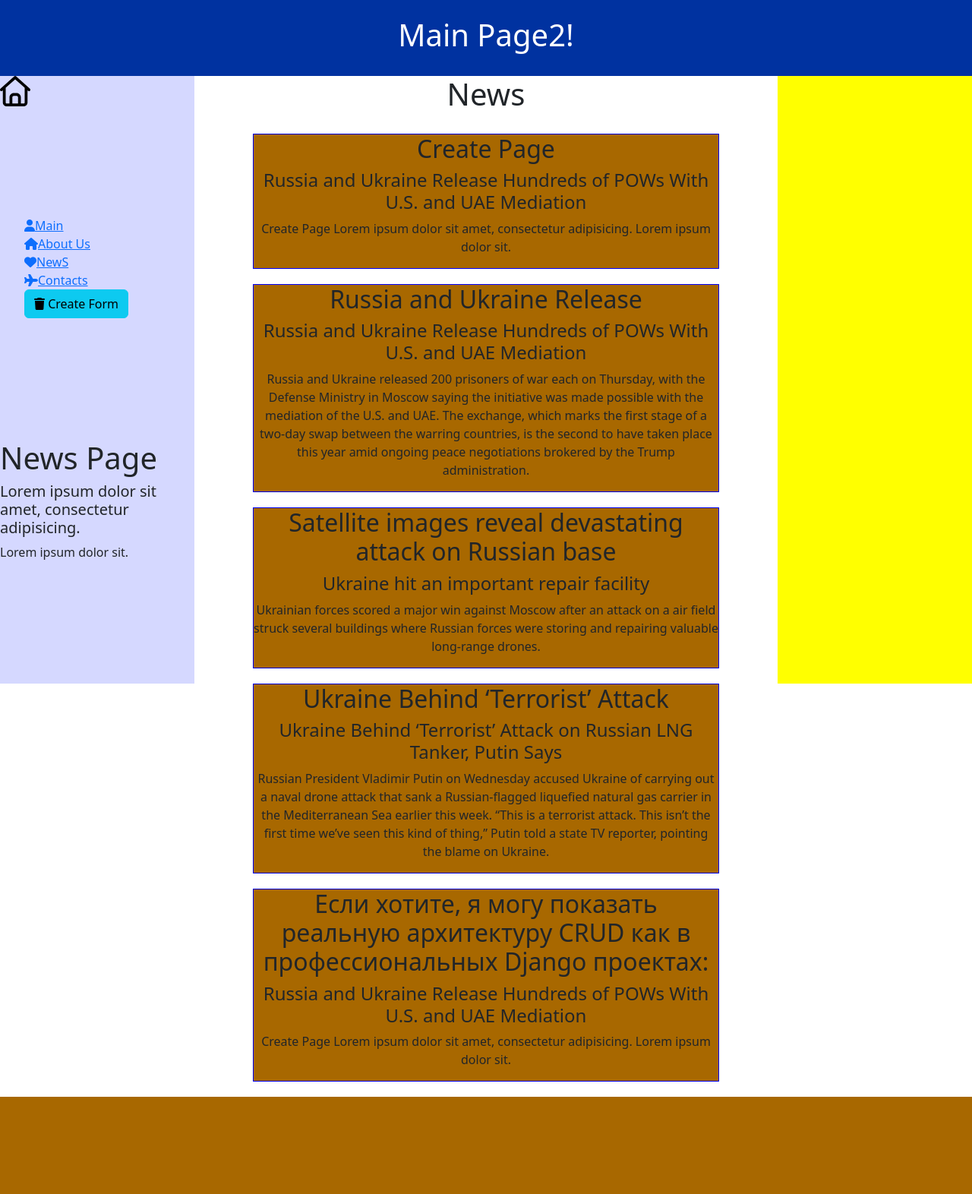
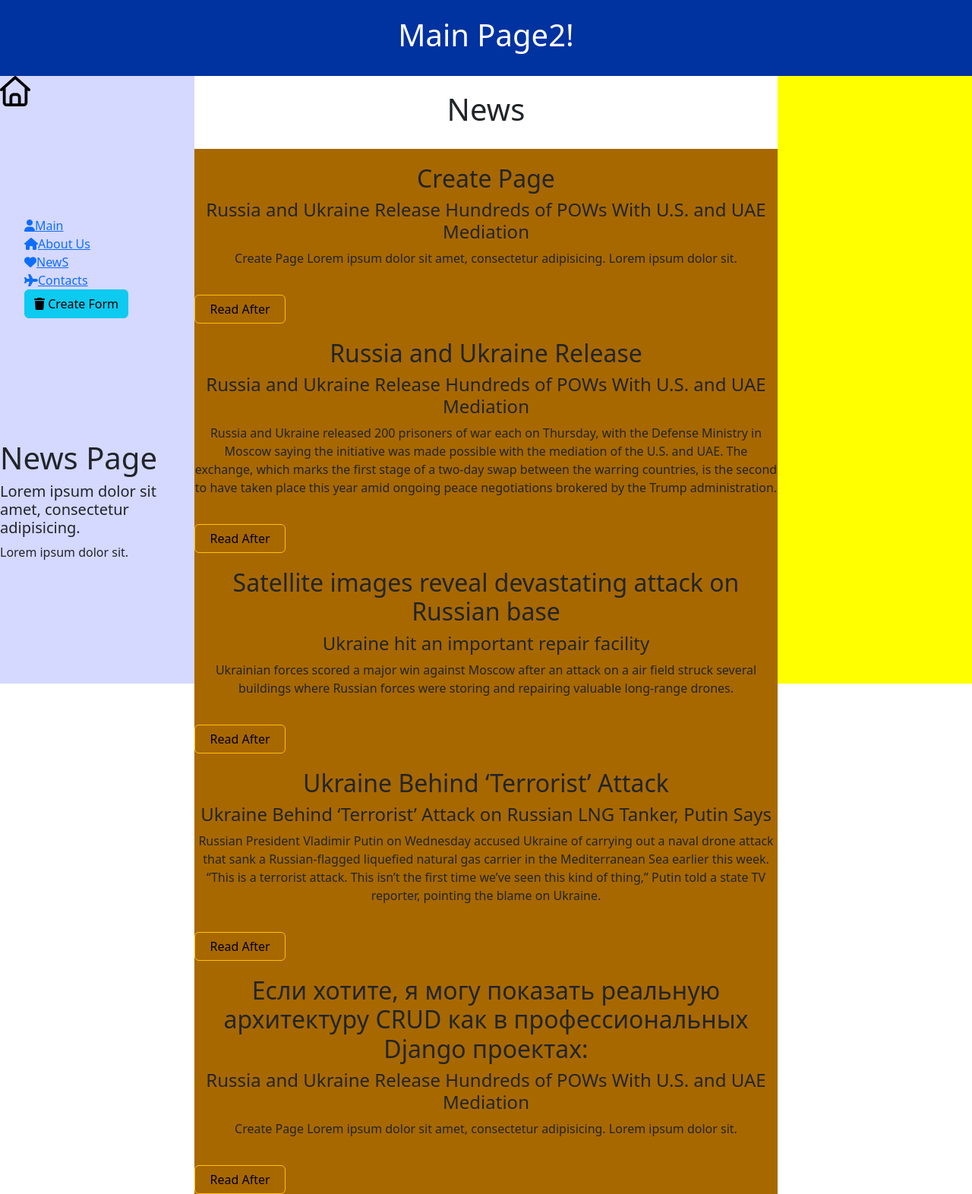
Before and after one commit to iztelinside/my-django-project-to-python-04-mar-2026--art, a Django app: page /news/ in a window 1280 px wide. Shown: the whole page at 76% size. Before the commit the page ends 1444 px from the top, so only its background shows below. Run offline with Django 5.2, Linux system fonts and the light colour scheme; data comes from the database, SQL or seed files in the repository.

Commit message:
4rd commit-Динамически изменяемые страницы

```diff
--- a/art/main/static/main/css/main.css
+++ b/art/main/static/main/css/main.css
@@ -23,40 +23,58 @@ li{
 .form-control{
     width: 400px;
 }
-form:{
+.form{
     margin-top: 50px;
     width: 500px;
     margin-left: 30%;
+    align-items: center;
+    justify-content: center;
 
 }
 .alert{
+    display: grid;
+    align-items: center;
+    justify-content: center;
 
     background: rgba(0,0,0,0.7);
-    height:60%;
-}
-.basic{
-    display: block;
-    border: solid 1px blue;
-    margin-bottom: 20px;
+    margin-top: 20px;
+ }
+ .alert-warning{
+    display: grid;
     margin-top: 20px;
     background-color: #a86800;
-    width:80%;
     align-items: center;
     justify-content: center;
-    margin: 0 auto;
-    margin-bottom: 20px;
     margin-top: 20px;
+ }
+ .btn-warning{
+    position: relative;
+    display: grid;
+    margin-top: 20px;
+    background-color: #a86800;
+    align-items: center;
+    justify-content: center;
+    margin-top: 20px;
+    width: 120px;
+ }
+.basic{
+    display: grid;
+    margin-top: 20px;
+    background-color: #a86800;
+    align-items: center;
+    justify-content: center;
+    margin 0 auto;
 }
+
 .main__basic{
     width: 60%;
+    display: grid;
     background: rgba(0,0,0,0);
-    display: grid;
     text-align: center;
-    margin: 0 auto;
+    justify-content: center;
+    margin-top: 20px;
     align-items: center;
-    justify-content: center;
-    height: 80vh;
-
+    margin 0 auto;
 }
 
 .main{
--- a/art/news/templates/news/create.html
+++ b/art/news/templates/news/create.html
@@ -12,7 +12,7 @@
 {% endblock %}
 
 {% block basic %}
- <div class ="create create-page">
+ <div class ="create">
      <form method="POST">
         {% csrf_token %}
         {{form.title}}<br>
--- a/art/news/templates/news/news.html
+++ b/art/news/templates/news/news.html
@@ -27,6 +27,7 @@
          <div class="basic__content">
               <p>{{ art.content }}</p>
          </div>
+         <a href="{% url 'detail' art.id %}" class="btn btn-warning">Read After</a>
      </div>
 
 
--- a/art/news/urls.py
+++ b/art/news/urls.py
@@ -4,4 +4,5 @@ from . import views
 urlpatterns = [
     path("", views.news, name="news"),
     path("create/", views.create, name="create"),
+    path("<int:pk>/", views.NewsDetailView.as_view(), name="detail"),
 ]
--- a/art/news/views.py
+++ b/art/news/views.py
@@ -1,9 +1,13 @@
 from django.shortcuts import render, redirect
+from django.views.generic.detail import DetailView
 
 from .forms import ArtForm
 from .models import Art
 
-# Create your views here.
+class NewsDetailView(DetailView):
+    model = Art
+    template_name = "news/details.html"
+    context_object_name = "article"
 
 def news(request):
     arts = Art.objects.order_by("title")
```
Also changed, not shown: art/news/templates/news/details.html (added, +22 -0 lines).
